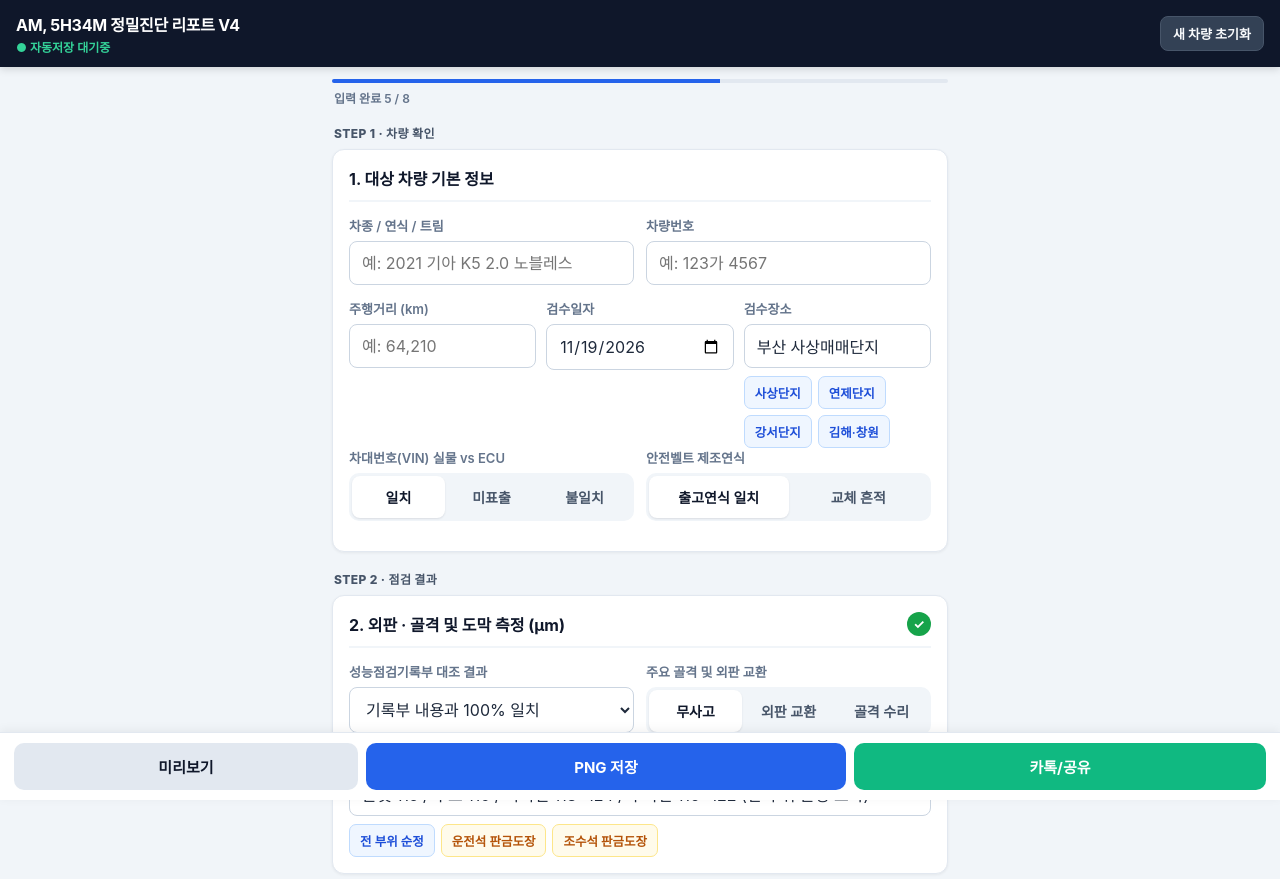
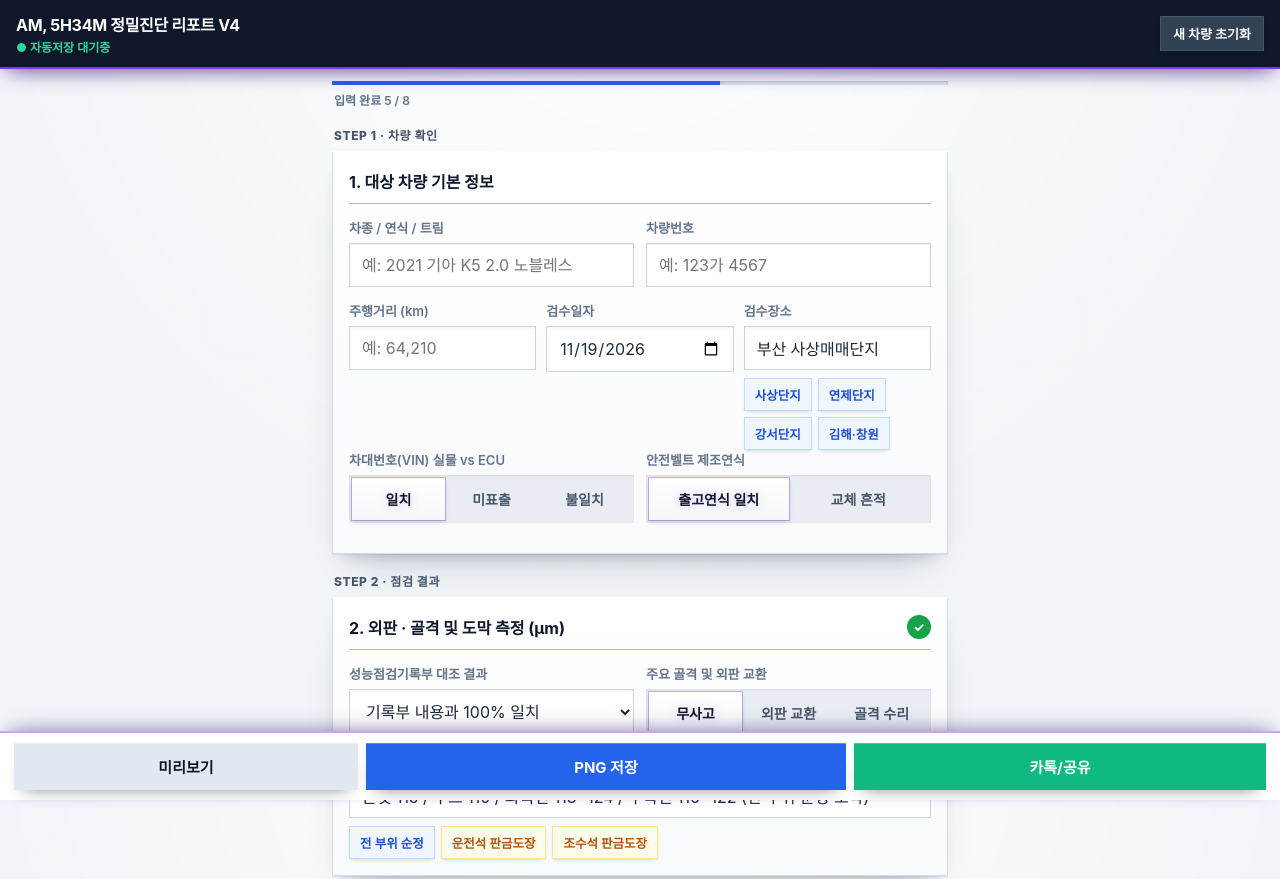
Before and after one commit to Alexa97busan/car-diagnosis-site-11-19, a plain HTML site: page index.html in a window 1280 px wide. Shown: the top 879 px of the page. Drawn offline with nearby package versions, Linux system fonts and the light colour scheme.

Commit message:
Apply layered angular UI system to report form (input screen only)
Co-Authored-By: Claude Haiku 5.5 <noreply@anthropic.com>
Claude-Session: https://claude.ai/code/session_012o34vpJTMfR2dtiFjbkPnq

```diff
--- a/index.html
+++ b/index.html
@@ -326,6 +326,118 @@
       align-items: center; justify-content: center; flex-direction: column; gap: 10px;
     }
     .loading.active { display: flex; }
+    /* =========================================================
+       v4 UI LAYER SYSTEM (입력 화면 전용)
+       - 0px 직각, 상단 중앙 광원 기준 그림자(아래로만), 보라 1px 와이어 글로우
+       - 리포트 용지(#report-paper, .rp-*)와 JS 동작 셀렉터는 건드리지 않음
+       ========================================================= */
+    :root {
+      --violet: #7E3AF2;
+      --violet-soft: rgba(126, 58, 242, 0.45);
+      --sun-shadow:
+        0 1px 0 rgba(15, 23, 42, 0.06),
+        0 10px 16px -10px rgba(15, 23, 42, 0.22),
+        0 24px 40px -24px rgba(15, 23, 42, 0.26);
+      --glow-violet:
+        0 0 0 1px rgba(126, 58, 242, 0.55),
+        0 0 14px rgba(126, 58, 242, 0.34);
+    }
+
+    /* L0 · 배경 — 상단 중앙 광원 그라데이션 */
+    body {
+      background:
+        radial-gradient(circle at 50% -10%, #ffffff 0%, rgba(255,255,255,0.6) 22%, transparent 60%),
+        var(--bg);
+      background-attachment: fixed;
+    }
+
+    /* L3 · 상단 헤더 — 보라 하단 와이어 + 글로우 */
+    .app-header {
+      border-bottom: 2px solid var(--violet);
+      box-shadow: 0 14px 22px -12px rgba(15, 23, 42, 0.45), 0 4px 14px -2px rgba(126, 58, 242, 0.45);
+    }
+
+    /* L2 · 입력 카드 판 (직각 + 그림자 레이어) */
+    .card {
+      border-radius: 0;
+      border: 1px solid #d5dde7;
+      border-top: 2px solid #ffffff;
+      background: linear-gradient(180deg, #ffffff 0%, #f8fafc 100%);
+      box-shadow: var(--sun-shadow), inset 0 1px 0 #ffffff;
+      transition: box-shadow 0.35s ease, border-color 0.3s ease;
+    }
+    .card:focus-within {
+      border-color: var(--violet-soft);
+      box-shadow: var(--sun-shadow), var(--glow-violet), inset 0 1px 0 #ffffff;
+    }
+    .card-title {
+      border-bottom: 1px solid var(--violet-soft);
+      box-shadow: 0 1px 0 rgba(255,255,255,0.9);
+    }
+
+    /* L4 · 입력칸 — 직각, 포커스 시 보라 글로우 */
+    input[type="text"], input[type="date"], select, textarea {
+      border-radius: 0;
+      background: #ffffff;
+      box-shadow: inset 0 1px 2px rgba(15, 23, 42, 0.06);
+      transition: border-color 0.2s ease, box-shadow 0.25s ease;
+    }
+    input:focus, select:focus, textarea:focus {
+      outline: none;
+      border-color: var(--violet);
+      box-shadow: var(--glow-violet);
+    }
+
+    /* 세그먼트 — 직각 트랙, 움직이는 인디케이터는 레이어로 띄움 */
+    .seg { border-radius: 0; background: #e9edf3; box-shadow: inset 0 1px 2px rgba(15,23,42,0.08); }
+    .seg::before {
+      border-radius: 0;
+      background: linear-gradient(180deg, #ffffff 0%, #f5f7fb 100%);
+      box-shadow: 0 2px 4px rgba(15, 23, 42, 0.18), 0 0 0 1px rgba(126, 58, 242, 0.35);
+    }
+    .seg button { border-radius: 0; }
+    .seg button.on { text-shadow: 0 0 10px rgba(126, 58, 242, 0.25); }
+
+    /* 칩 — 직각 태그 + 호버 글로우 */
+    .chip {
+      border-radius: 0;
+      box-shadow: 0 2px 4px -2px rgba(15, 23, 42, 0.25);
+      transition: background-color 120ms ease-out, color 120ms ease-out, transform 120ms ease-out, box-shadow 0.25s ease;
+    }
+    .chip:hover { box-shadow: var(--glow-violet); }
+    .chip.warn:hover { box-shadow: 0 0 0 1px rgba(180,83,9,0.5), 0 0 14px rgba(255,221,0,0.5); }
+
+    /* 진행바 — 직각 + 보라 발광 */
+    .progress { border-radius: 0; background: #dfe5ee; box-shadow: inset 0 1px 2px rgba(15,23,42,0.12); }
+    .progress-bar { border-radius: 0; box-shadow: 0 0 10px rgba(126, 58, 242, 0.55); }
+
+    /* 버튼 — 직각 + 그림자 레이어 + 호버 글로우 */
+    .btn-reset, .btn-clear-sign, .link-btn, .modal-close {
+      border-radius: 0;
+      box-shadow: 0 2px 4px -1px rgba(15,23,42,0.25);
+      transition: box-shadow 0.25s ease, background-color 0.2s ease;
+    }
+    .btn-reset:hover, .btn-clear-sign:hover, .link-btn:hover { box-shadow: var(--glow-violet); }
+    .btn {
+      border-radius: 0;
+      box-shadow: 0 10px 16px -10px rgba(15,23,42,0.45), inset 0 1px 0 rgba(255,255,255,0.25);
+      transition: transform 120ms ease-out, box-shadow 0.25s ease;
+    }
+    .btn:active { transform: translateY(1px); box-shadow: 0 4px 8px -6px rgba(15,23,42,0.45); }
+    .btn-save:hover { box-shadow: 0 10px 16px -10px rgba(15,23,42,0.45), 0 0 16px rgba(37,99,235,0.55); }
+    .btn-share:hover { box-shadow: 0 10px 16px -10px rgba(15,23,42,0.45), 0 0 16px rgba(16,185,129,0.55); }
+
+    /* L5 · 하단 고정 액션바 — 상단 방향 그림자 */
+    .bottom-bar {
+      border-top: 2px solid var(--violet-soft);
+      box-shadow: 0 -14px 22px -14px rgba(15,23,42,0.35), 0 -4px 14px -4px rgba(126,58,242,0.3);
+    }
+
+    /* 단계 라벨 */
+    .step-label { letter-spacing: 0.6px; }
+
+    /* 모달 — 최상위 레이어 */
+    .modal-close { border: 1px solid var(--violet-soft); }
   </style>
 </head>
 <body>
```
